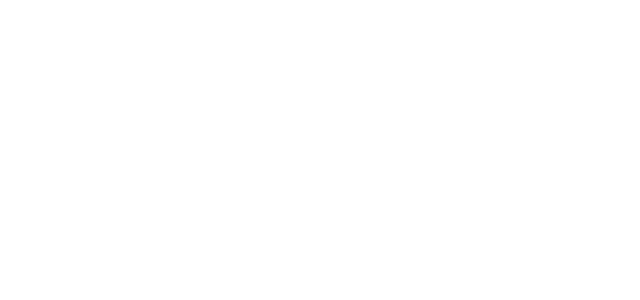
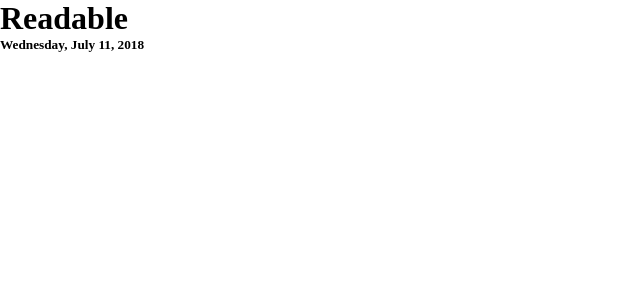
Before and after one commit to angelolucas/react-nanodegree-readable, a React (Create React App) app: page / in a window 1280 px wide. Shown: the top 300 px of the page, without its empty margins (0-640 px from the left). Built offline with nearby package versions, Linux system fonts and the light colour scheme.

Commit message:
Basic Home component

```diff
--- a/src/App.js
+++ b/src/App.js
@@ -1,11 +1,12 @@
 import React, { Component } from 'react'
+import Home from './components/Home'
 import './theme/globals.css'
 
 class App extends Component {
   render() {
     return (
       <div>
-
+        <Home />
       </div>
     );
   }
--- /dev/null
+++ b/src/components/Home/index.js
@@ -0,0 +1,14 @@
+import React, { Component } from 'react'
+
+class Home extends Component {
+  render() {
+    return (
+      <div>
+        <h1>Readable</h1>
+        <h5>Wednesday, July 11, 2018</h5>
+      </div>
+    )
+  }
+}
+
+export default Home
```
